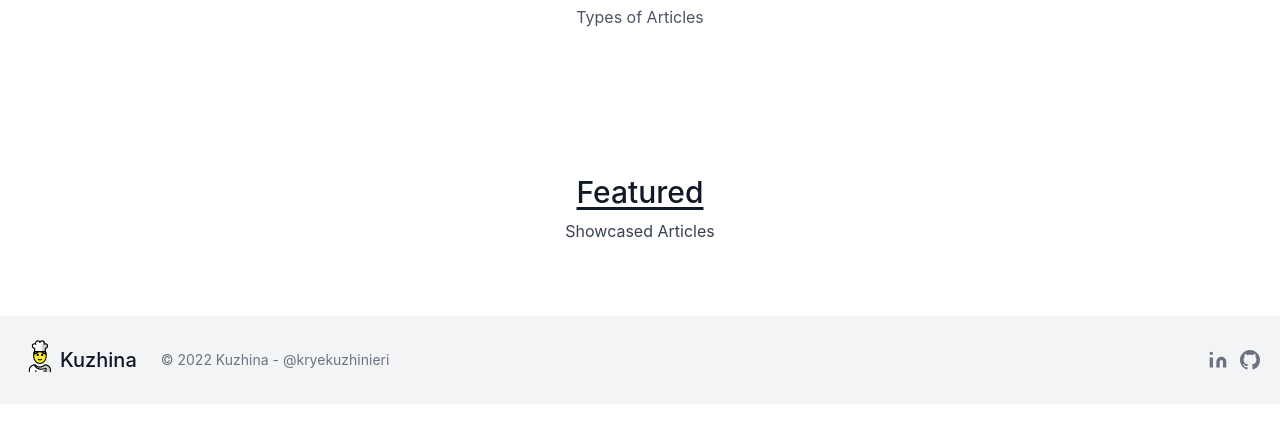
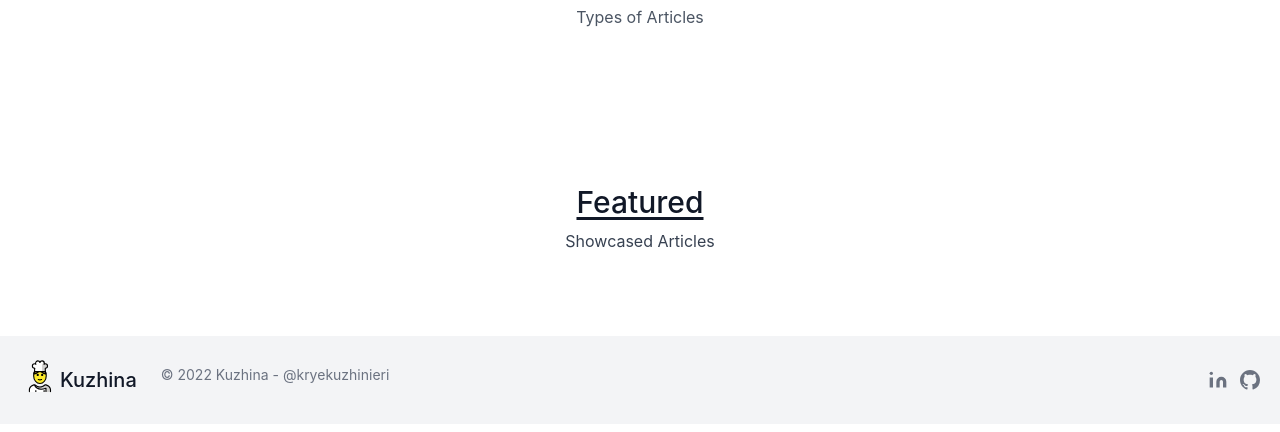
Before and after one commit to KryeKuzhinieri/kuzhina-blog, a Django app: page /en/ in a window 1280 px wide. Shown: the part 176-608 px from the top of the page. Run offline with Django 4.2, Linux system fonts and the light colour scheme; data that the repository does not hold is empty; style sheets or scripts are compiled from the project's sources; some libraries are stand-ins or nearby versions.

Commit message:
css fixes

```diff
--- a/static/css/page.css
+++ b/static/css/page.css
@@ -7,6 +7,7 @@
 pre {
   overflow-x: scroll;
   background: #f4f4f4;
+  margin: 20px 0;
 }
 
 nav li {
@@ -41,3 +42,7 @@ nav li {
 .ml-10 {
   margin-left: 10px;
 }
+
+p {
+  margin-bottom: 10px;
+}
```
Also changed, not shown: 1 other file.
